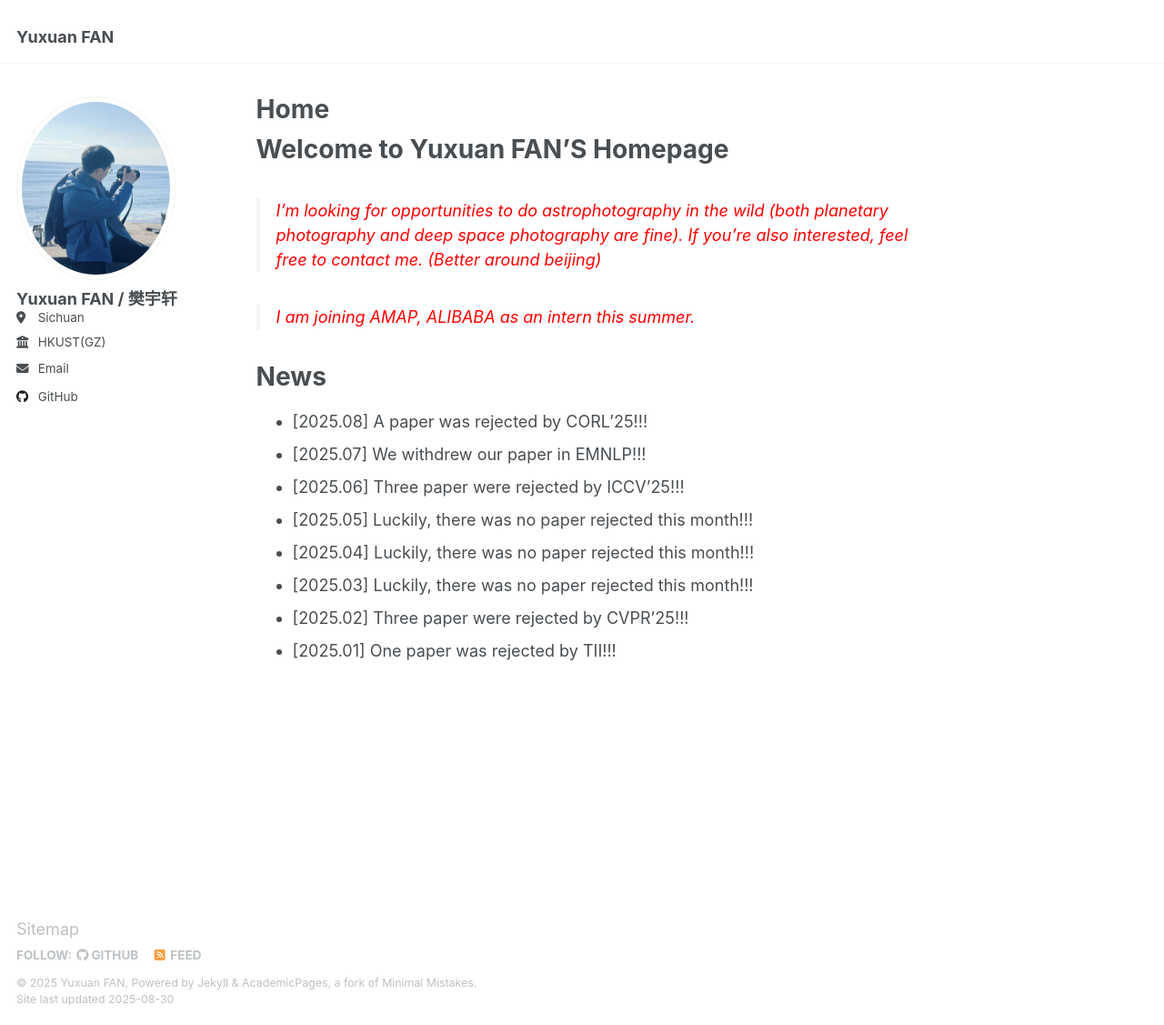
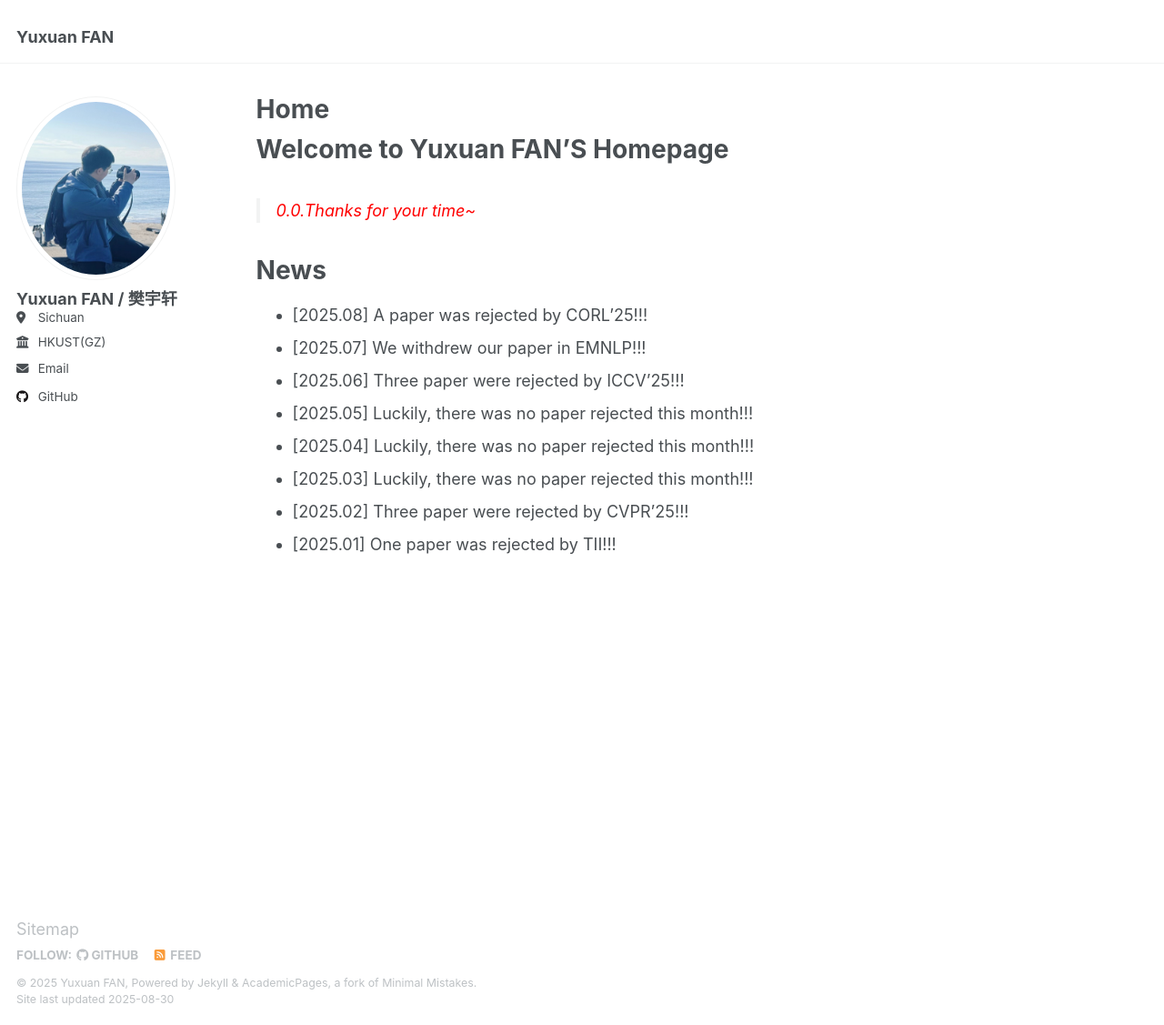
Before and after one commit to yuxuanfanOrion/yuxuanfanOrion.github.io, a Jekyll site: the page built from _pages/about.md, in a window 1280 px wide and 1127 px high. Shown: the whole window at 91% size. Built offline with Jekyll 4.4.1, drawn with Linux system fonts in a browser that asks for light colours.

Commit message:
Update about.md

```diff
--- a/_pages/about.md
+++ b/_pages/about.md
@@ -10,9 +10,7 @@ redirect_from:
 Welcome to Yuxuan FAN'S Homepage
 ======
 
-> <span style="color: red">I'm looking for opportunities to do astrophotography in the wild (both planetary photography and deep space photography are fine). If you're also interested, feel free to contact me. (Better around beijing)</span>
-
-> <span style="color: red">I am joining AMAP, ALIBABA as an intern this summer.</span>
+> <span style="color: red">0.0.Thanks for your time~</span>
 
 News
 ======
```
